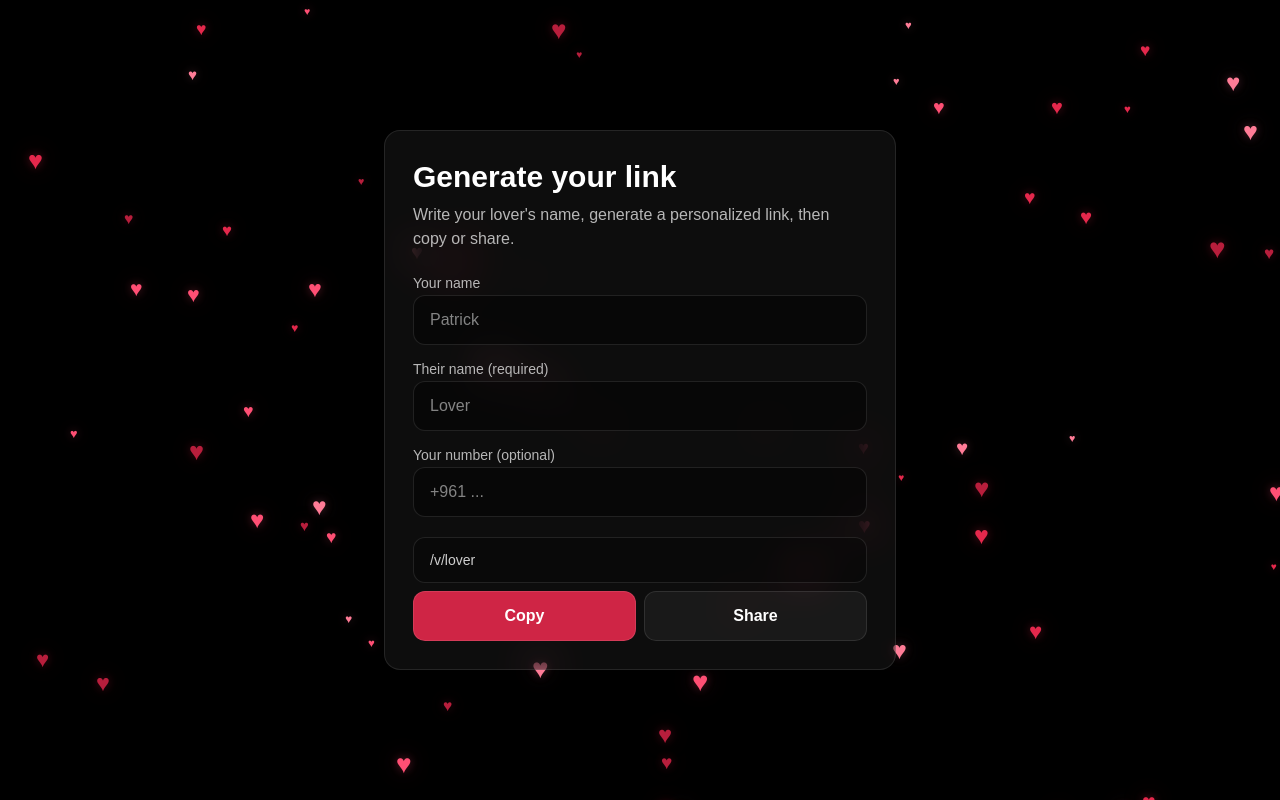
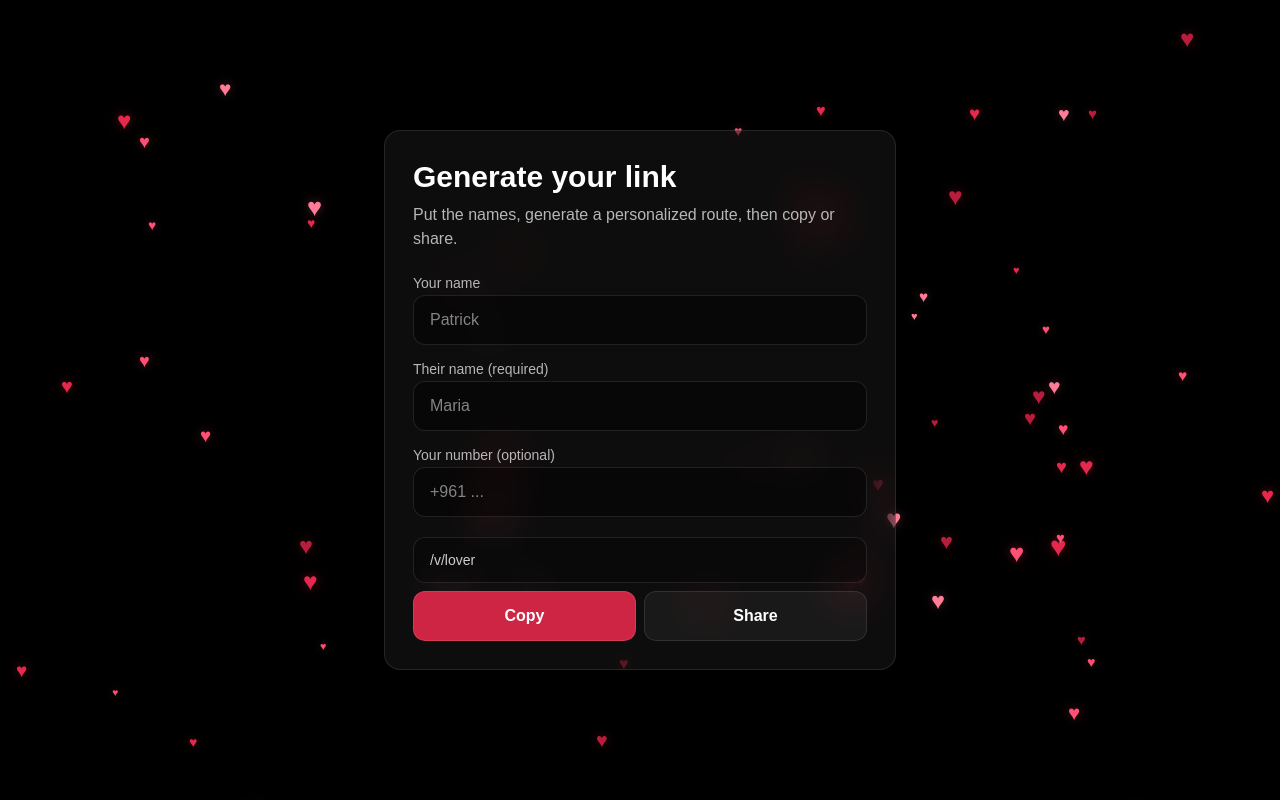
Before and after one commit to akaPaT0/valentine, a Next.js app: page / in a window 1280 px wide. Built offline with nearby package versions, Linux system fonts and the light colour scheme.

Commit message:
added tracking

```diff
--- /dev/null
+++ b/app/components/track-home-open.tsx
@@ -0,0 +1,20 @@
+// app/components/track-home-open.tsx
+"use client";
+
+import { useEffect } from "react";
+
+declare global {
+  interface Window {
+    va?: (event: string, props?: Record<string, any>) => void;
+  }
+}
+
+export default function TrackHomeOpen({ mode }: { mode: "mobile" | "pc" }) {
+  useEffect(() => {
+    try {
+      window.va?.("open_home", { mode });
+    } catch {}
+  }, [mode]);
+
+  return null;
+}
--- a/app/components/valentine-form.tsx
+++ b/app/components/valentine-form.tsx
@@ -2,6 +2,12 @@
 "use client";
 
 import { useMemo, useState } from "react";
+
+declare global {
+  interface Window {
+    va?: (event: string, props?: Record<string, any>) => void;
+  }
+}
 
 type FormState = {
   sender: string;
@@ -43,16 +49,37 @@ export default function ValentineForm({ mode }: { mode: "mobile" | "pc" }) {
 
   const disabled = !form.lover.trim();
 
+  function track(event: string, props?: Record<string, any>) {
+    try {
+      window.va?.(event, props);
+    } catch {}
+  }
+
   async function copyLink() {
     const full = `${window.location.origin}${link}`;
     await navigator.clipboard.writeText(full);
+
+    // TRACK: user generated (copied) a link
+    track("generate_link", {
+      mode,
+      has_sender: !!form.sender.trim(),
+      has_number: !!form.number.trim(),
+    });
   }
 
   async function shareLink() {
     const full = `${window.location.origin}${link}`;
     const text = `Open this 😌`;
+
+    // TRACK: user attempted to share (also counts as generate intent)
+    track("share_link", {
+      mode,
+      has_sender: !!form.sender.trim(),
+      has_number: !!form.number.trim(),
+    });
+
     if (navigator.share) {
-      await navigator.share({ title: "Valentine", text, url: full });
+      await navigator.share({ title: "Valentine?", text, url: full });
     } else {
       await navigator.clipboard.writeText(full);
     }
@@ -78,7 +105,7 @@ export default function ValentineForm({ mode }: { mode: "mobile" | "pc" }) {
       <div className="space-y-2">
         <h2 className={`${titleClass} font-semibold`}>Generate your link</h2>
         <p className={`${subClass} text-white/70`}>
-          Write your lover's name, generate a personalized link, then copy or share.
+          Put the names, generate a personalized route, then copy or share.
         </p>
       </div>
 
@@ -100,7 +127,7 @@ export default function ValentineForm({ mode }: { mode: "mobile" | "pc" }) {
             className={inputClass}
             value={form.lover}
             onChange={(e) => setForm((s) => ({ ...s, lover: e.target.value }))}
-            placeholder="Lover"
+            placeholder="Maria"
             autoComplete="off"
           />
         </div>
--- a/app/page.tsx
+++ b/app/page.tsx
@@ -1,21 +1,25 @@
+// app/page.tsx
 import Background from "./components/background";
 import ValentineForm from "./components/valentine-form";
+import TrackHomeOpen from "./components/track-home-open";
 
 export default function Home() {
   return (
-    <main className="relative min-h-screen bg-black text-white">
+    <main className="relative min-h-screen bg-black text-white overflow-hidden">
+      <Background />
+
       {/* MOBILE */}
-      <section className="relative block min-h-screen lg:hidden">
-        <Background />
-        <div className="relative z-10 flex min-h-screen items-center justify-center px-6">
+      <section className="relative z-10 block min-h-screen lg:hidden">
+        <TrackHomeOpen mode="mobile" />
+        <div className="min-h-screen px-6 flex items-center justify-center">
           <ValentineForm mode="mobile" />
         </div>
       </section>
 
       {/* PC */}
-      <section className="relative hidden min-h-screen lg:block">
-        <Background />
-        <div className="relative z-10 flex min-h-screen items-center justify-center px-6">
+      <section className="relative z-10 hidden min-h-screen lg:block">
+        <TrackHomeOpen mode="pc" />
+        <div className="min-h-screen px-6 flex items-center justify-center">
           <ValentineForm mode="pc" />
         </div>
       </section>
```
